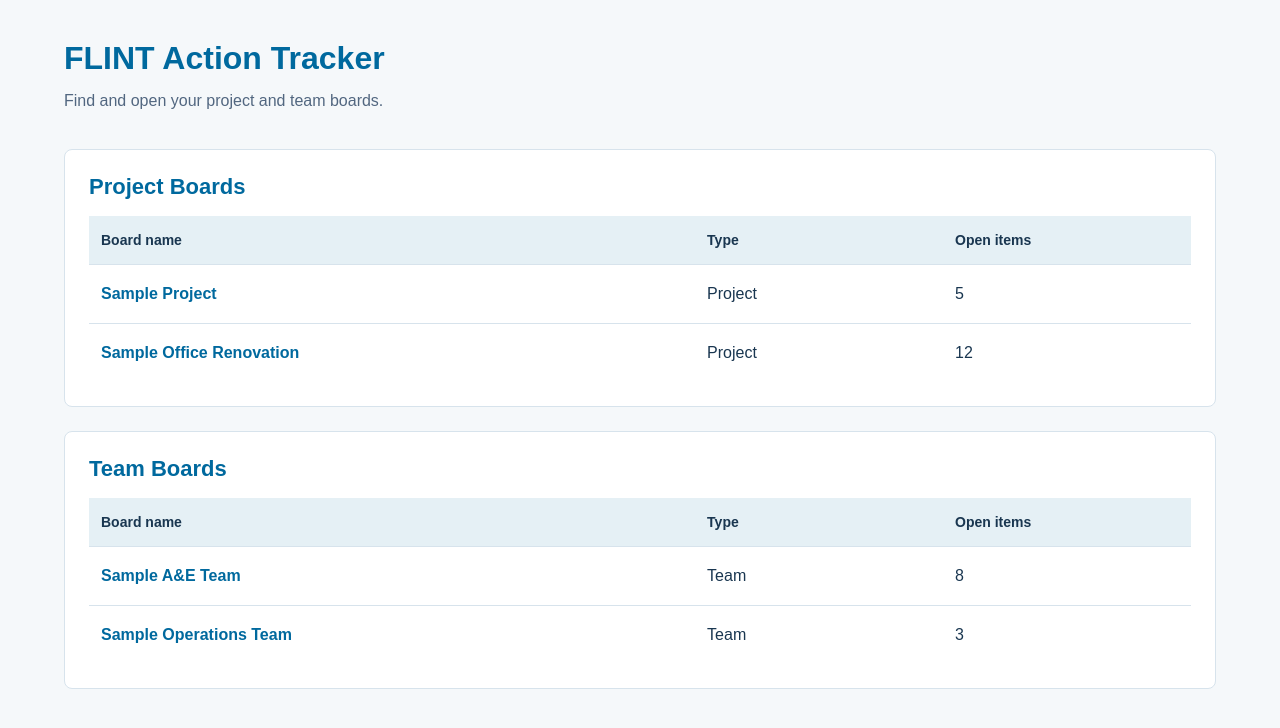
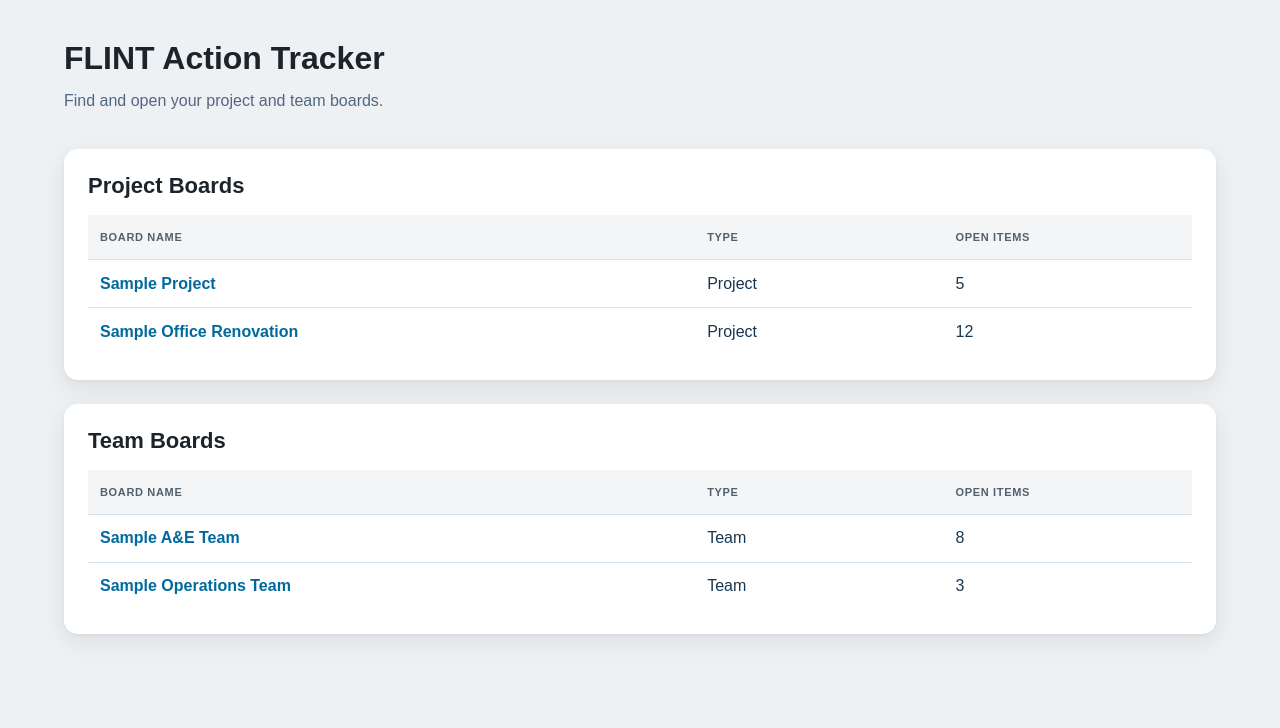
Before and after one commit to spadda01/FLINT-Action-Tracker, a React (Vite) app in the folder frontend/: page / in a window 1280 px wide. Shown: the top 728 px of the page. Built offline with nearby package versions, Linux system fonts and the light colour scheme.

Commit message:
at39. Changed the dashboard styling to board selection to fit the client's requests.

```diff
--- a/frontend/src/App.css
+++ b/frontend/src/App.css
@@ -15,7 +15,7 @@
 
 .boards-page > header h1 {
   margin: 0 0 12px;
-  color: #00699e;
+  color: #1C2329;
   font-size: 32px;
 }
 
@@ -25,18 +25,18 @@
   line-height: 1.5;
 }
 
-.board-list,
-.boards-error {
+.board-list, .boards-error {
   margin-bottom: 24px;
   padding: 24px;
   background-color: #ffffff;
-  border: 1px solid #d7e3ec;
-  border-radius: 8px;
+  border: none;
+  border-radius: 14px;
+  box-shadow: 0 2px 4px rgba(20, 30, 40, 0.04), 0 8px 24px rgba(20, 30, 40, 0.08);
 }
 
 .board-list > h2 {
   margin: 0 0 16px;
-  color: #00699e;
+  color: #1C2329;
   font-size: 22px;
 }
 
@@ -62,9 +62,12 @@
 }
 
 .board-list th {
-  background-color: #e5f0f5;
-  font-size: 14px;
-  font-weight: 600;
+  background-color: #f3f5f7;
+  color: #52616d;
+  font-size: 11px;
+  font-weight: 700;
+  letter-spacing: 0.06em;
+  text-transform: uppercase;
 }
 
 .board-list th:first-child {
@@ -105,3 +108,16 @@
         padding: 12px 8px;
     }
 }
+
+.board-list tbody tr {
+  height: 48px;
+}
+
+.board-list td {
+  padding-top: 10px;
+  padding-bottom: 10px;
+}
+
+.board-list tbody tr:hover {
+  background-color: #f7f9fa;
+}
--- a/frontend/src/index.css
+++ b/frontend/src/index.css
@@ -1,7 +1,7 @@
 :root {
     font-family: Arial, Helvetica, sans-serif;
     color: #193650;
-    background-color: #f5f8fa;
+    background-color: #EEF1F3;
     font-synthesis: none;
     text-rendering: optimizeLegibility;
 }
```
